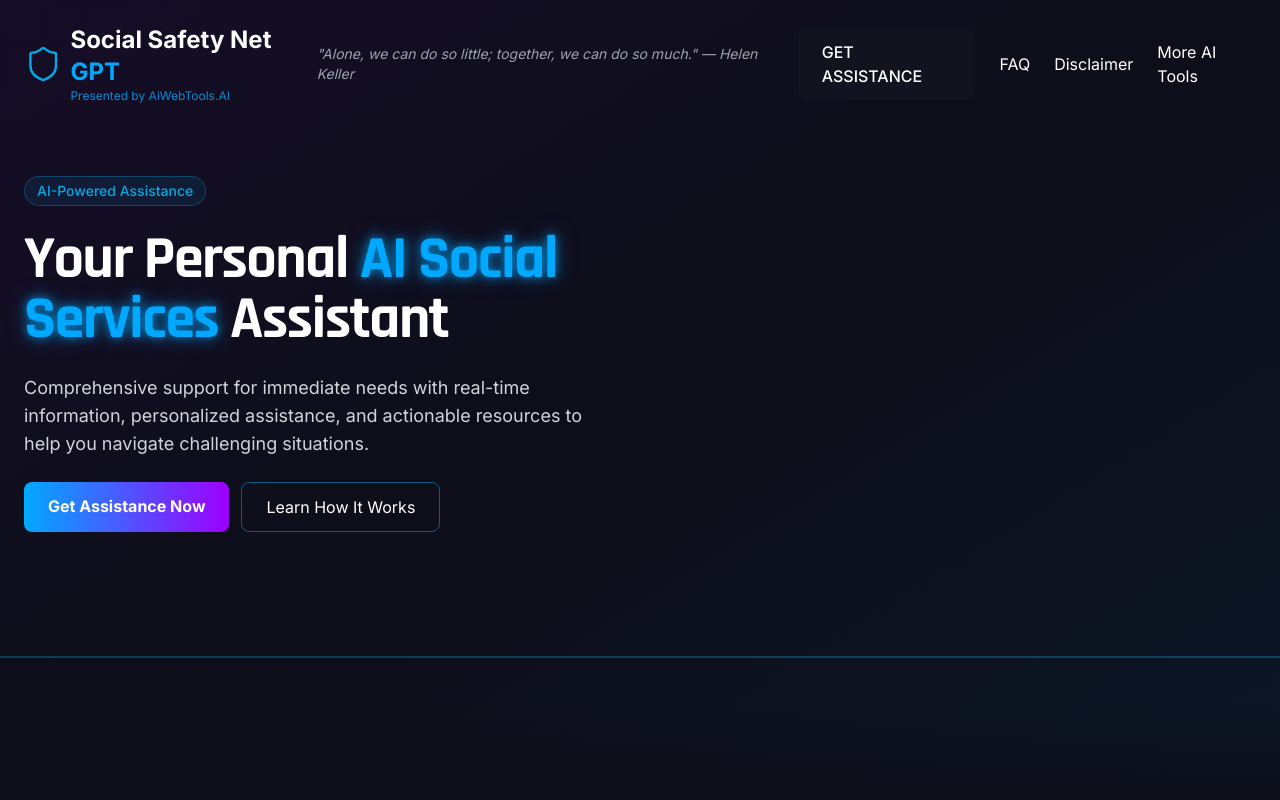
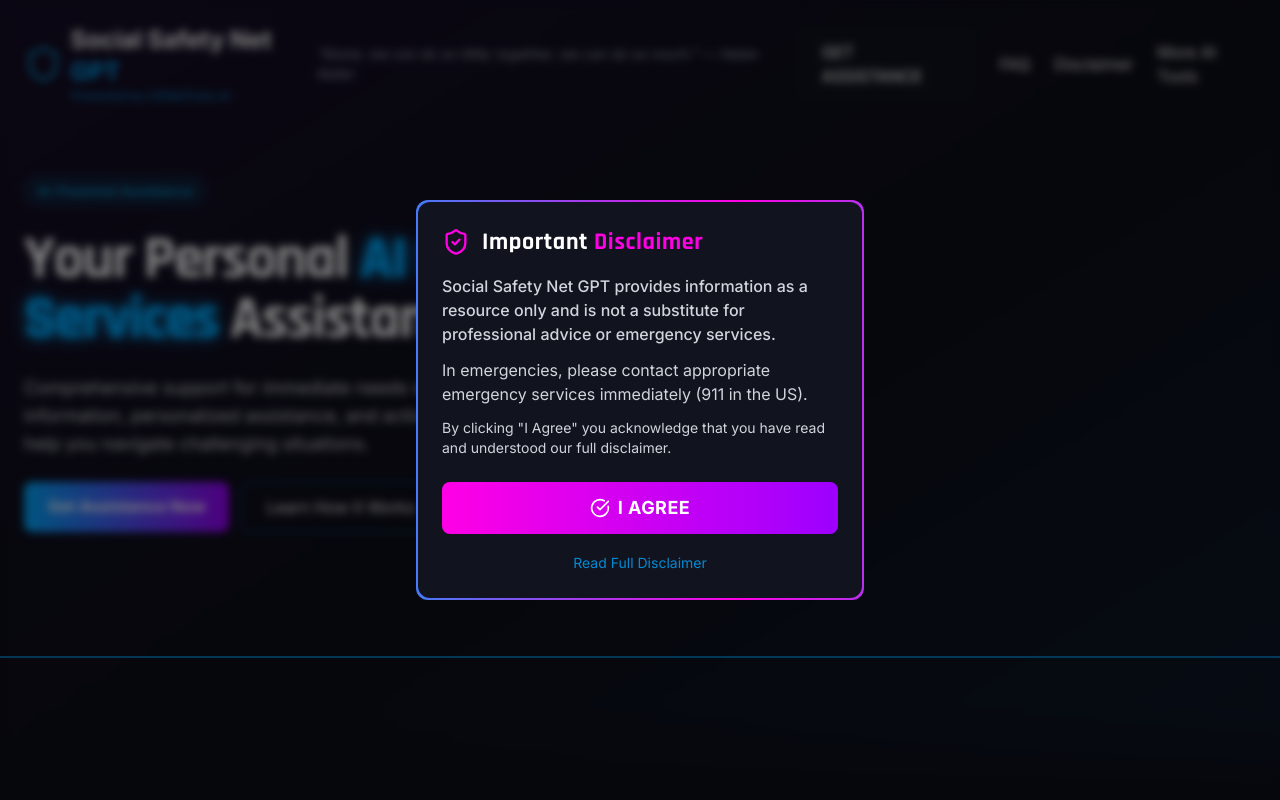
Before and after one commit to aiwebtools/social-services-ai, a React (Vite) app: page / in a window 1280 px wide. Shown: the top 800 px of the page. Built offline with nearby package versions, Linux system fonts and the light colour scheme.

Commit message:
Implement initial disclaimer popup
Adds a popup disclaimer that appears on the user's first visit to the website.

```diff
--- /dev/null
+++ b/src/components/DisclaimerPopup.tsx
@@ -0,0 +1,95 @@
+
+import React, { useState, useEffect } from 'react';
+import { CheckCircle, ShieldCheck } from 'lucide-react';
+import { useToast } from "@/hooks/use-toast";
+
+const DisclaimerPopup = () => {
+  const [isOpen, setIsOpen] = useState(false);
+  const { toast } = useToast();
+
+  useEffect(() => {
+    // Check if the user has already agreed to the disclaimer
+    const hasAgreed = localStorage.getItem('disclaimerAgreed');
+
+    if (!hasAgreed) {
+      // Show the popup after a short delay
+      const timer = setTimeout(() => {
+        setIsOpen(true);
+      }, 1500);
+
+      return () => clearTimeout(timer);
+    }
+  }, []);
+
+  const handleAgree = () => {
+    // Save to localStorage to prevent showing again
+    localStorage.setItem('disclaimerAgreed', 'true');
+    setIsOpen(false);
+
+    // Show a confirmation toast
+    toast({
+      title: "Welcome!",
+      description: "Thank you for acknowledging our disclaimer.",
+      duration: 3000,
+    });
+  };
+
+  if (!isOpen) return null;
+
+  return (
+    <div className="fixed inset-0 bg-black/50 backdrop-blur-sm z-50 flex items-center justify-center p-4 animate-fade-in">
+      <div className="relative max-w-md w-full rounded-xl overflow-hidden">
+        {/* Animated border effect */}
+        <div className="absolute inset-0 bg-gradient-to-r from-cyber-blue via-cyber-magenta to-cyber-blue animate-gradient-x"></div>
+
+        {/* Main content */}
+        <div className="relative m-[2px] bg-cyber-dark-blue rounded-xl p-6">
+          <div className="flex items-center gap-3 mb-4">
+            <ShieldCheck className="h-7 w-7 text-cyber-magenta" />
+            <h2 className="font-rajdhani text-2xl font-bold text-white tracking-wide">
+              Important <span className="text-cyber-magenta">Disclaimer</span>
+            </h2>
+          </div>
+
+          <div className="space-y-3 text-gray-300 mb-6">
+            <p className="font-medium">
+              Social Safety Net GPT provides information as a resource only and is not a substitute for professional advice or emergency services.
+            </p>
+            <p>
+              In emergencies, please contact appropriate emergency services immediately (911 in the US).
+            </p>
+            <p className="text-sm">
+              By clicking "I Agree" you acknowledge that you have read and understood our full disclaimer.
+            </p>
+          </div>
+
+          <button
+            onClick={handleAgree}
+            className="w-full group relative overflow-hidden rounded-lg py-3 bg-gradient-to-r from-cyber-magenta to-cyber-purple text-white font-bold transition-all duration-300 transform hover:translate-y-[-2px] active:translate-y-[0px]"
+          >
+            <span className="absolute inset-0 bg-white/20 scale-x-0 group-hover:scale-x-100 transition-transform origin-left duration-500"></span>
+            <span className="relative flex items-center justify-center gap-2">
+              <CheckCircle className="h-5 w-5" />
+              <span className="font-rajdhani text-lg tracking-wide">I AGREE</span>
+            </span>
+          </button>
+
+          <div className="text-center mt-4">
+            <a
+              href="#disclaimer"
+              onClick={() => {
+                setIsOpen(false);
+                localStorage.setItem('disclaimerAgreed', 'true');
+              }}
+              className="text-sm text-cyber-blue/80 hover:text-cyber-blue transition-colors"
+            >
+              Read Full Disclaimer
+            </a>
+          </div>
+        </div>
+      </div>
+    </div>
+  );
+};
+
+export default DisclaimerPopup;
--- a/src/index.css
+++ b/src/index.css
@@ -1,4 +1,3 @@
-
 @import url('https://fonts.googleapis.com/css2?family=Inter:wght@300;400;500;600;700&family=Rajdhani:wght@400;500;600;700&display=swap');
 
 @tailwind base;
@@ -111,6 +110,31 @@
       animation: none !important;
     }
   }
+
+  /* Add gradient animation */
+  @keyframes gradient-x {
+    0%, 100% {
+      background-position: 0% 50%;
+    }
+    50% {
+      background-position: 100% 50%;
+    }
+  }
+
+  .animate-gradient-x {
+    animation: gradient-x 3s ease infinite;
+    background-size: 200% 200%;
+  }
+
+  /* Add fade in animation for popup */
+  @keyframes fadeIn {
+    from { opacity: 0; }
+    to { opacity: 1; }
+  }
+
+  .animate-fade-in {
+    animation: fadeIn 0.3s ease-out;
+  }
 }
 
 /* Mobile-specific scrollbar styling */
@@ -126,13 +150,3 @@
     overflow-y: auto;
   }
 }
-
-/* Add fade-in animation */
-@keyframes fadeIn {
-  from { opacity: 0; }
-  to { opacity: 1; }
-}
-
-.animate-fade-in {
-  animation: fadeIn 0.3s ease-out;
-}
--- a/src/pages/Index.tsx
+++ b/src/pages/Index.tsx
@@ -6,6 +6,7 @@ import FeaturesSection from '../components/FeaturesSection';
 import TestimonialsSection from '../components/TestimonialsSection';
 import FAQSection from '../components/FAQSection';
 import DisclaimerSection from '../components/DisclaimerSection';
+import DisclaimerPopup from '../components/DisclaimerPopup';
 import Footer from '../components/Footer';
 
 const Index = () => {
@@ -38,6 +39,7 @@ const Index = () => {
   return (
     <div className="min-h-screen bg-cyber-dark text-foreground overflow-x-hidden">
       <Header />
+      <DisclaimerPopup />
       <main>
         <HeroSection />
         <FeaturesSection />
```
